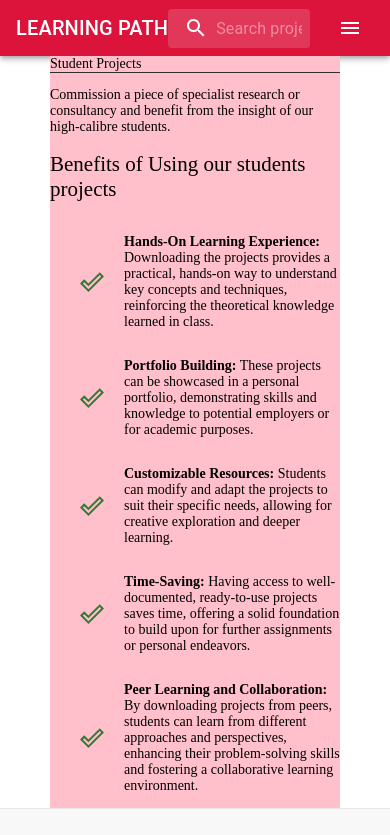
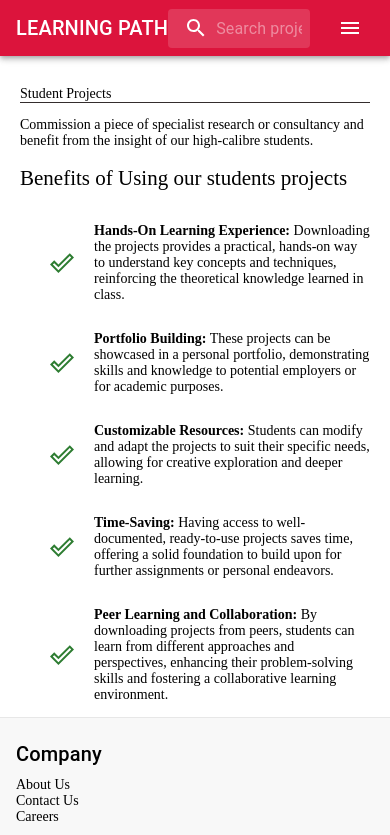
Before and after one commit to bettercallpaul22/learn-pathway, a React (Create React App) app: page /home in a window 390 px wide. Shown: the top 835 px of the page. Built offline with nearby package versions, Linux system fonts and the light colour scheme.

Commit message:
adjust contect on mobile

```diff
--- a/src/components/body/Content.scss
+++ b/src/components/body/Content.scss
@@ -19,7 +19,7 @@
   }
 
   flex: 1;
-  // margin: 0px 50px;
+  margin: 10px 50px;
 
   .header-text {
     font-weight: 500;
--- a/src/components/body/Content.tsx
+++ b/src/components/body/Content.tsx
@@ -18,6 +18,7 @@ import ClearIcon from "@mui/icons-material/Clear";
 import FiberManualRecordIcon from "@mui/icons-material/FiberManualRecord";
 import ProjectDetails from "../project_details/ProjectDetails";
 import SearchItems from "../search_container/SearchItems";
+import useScreenSize from "../../helper/screen_size";
 
 const style = {
   position: "absolute" as "absolute",
@@ -36,6 +37,17 @@ const Content = () => {
   const [open, setOpen] = React.useState(false);
   const handleOpen = () => setOpen(true);
   const handleClose = () => setOpen(false);
+  const { width, height } = useScreenSize();
+
+
+
+  const isMobile = width < 768; // Mobile devices (width less than 768px)
+  const isTablet = width >= 768 && width <= 1024; // Tablet devices (width between 768px and 1024px)
+  const isDesktop = width > 1024; // Desktop devices (width greater than 1024px)
+
+  const isMobileOrTablet = isMobile || isTablet; // True if the device is mobile or tablet
+
+
   const projects: ProjectData[] = useSelector(
     (state: RootState) => state.projectReducer.projects
   );
@@ -47,7 +59,7 @@ const Content = () => {
   const project = projects[0];
 
   return (
-    <div className="content-container">
+    <div className="content-container" style={{margin: isMobile ? 0 : 50, marginTop:20}}>
       {projects.length > 0  && searchText.length < 1 ? (
         <ProjectDetails/>
 
@@ -56,7 +68,7 @@ const Content = () => {
       <SearchItems/>
       :
       (
-        <div className="div" style={{backgroundColor:"pink", width:"100%"}}>
+        <div className="div" style={{}}>
           <div className="header-text">Student Projects</div>
           <div className="divider"></div>
           <p className="content-text">
--- a/src/pages/home/Home.scss
+++ b/src/pages/home/Home.scss
@@ -10,5 +10,6 @@
     // background-color: pink;
     display: flex;
     justify-content: space-between;
-    padding: 0px 50px;
+    margin-top: 10px;
+    // padding: 0px 50px;
 }
--- a/src/pages/home/Home.tsx
+++ b/src/pages/home/Home.tsx
@@ -17,7 +17,7 @@ const Home = () => {
   const isTabletOrDesktop = isDesktop || isTablet; // True if the device is mobile or tablet
 
   return (
-    <div className={isMobileOrTablet ?'home2' : 'home'}>
+    <div className={isMobileOrTablet ?'home2' : 'home'} style={{marginLeft:isMobile ? 20 : 50, marginRight:isMobile ? 20 : 50}}>
      {isDesktop && (<SideMenu/>)}
       <Content/>
      {isDesktop && (<RightSideMenu/>)}
```
